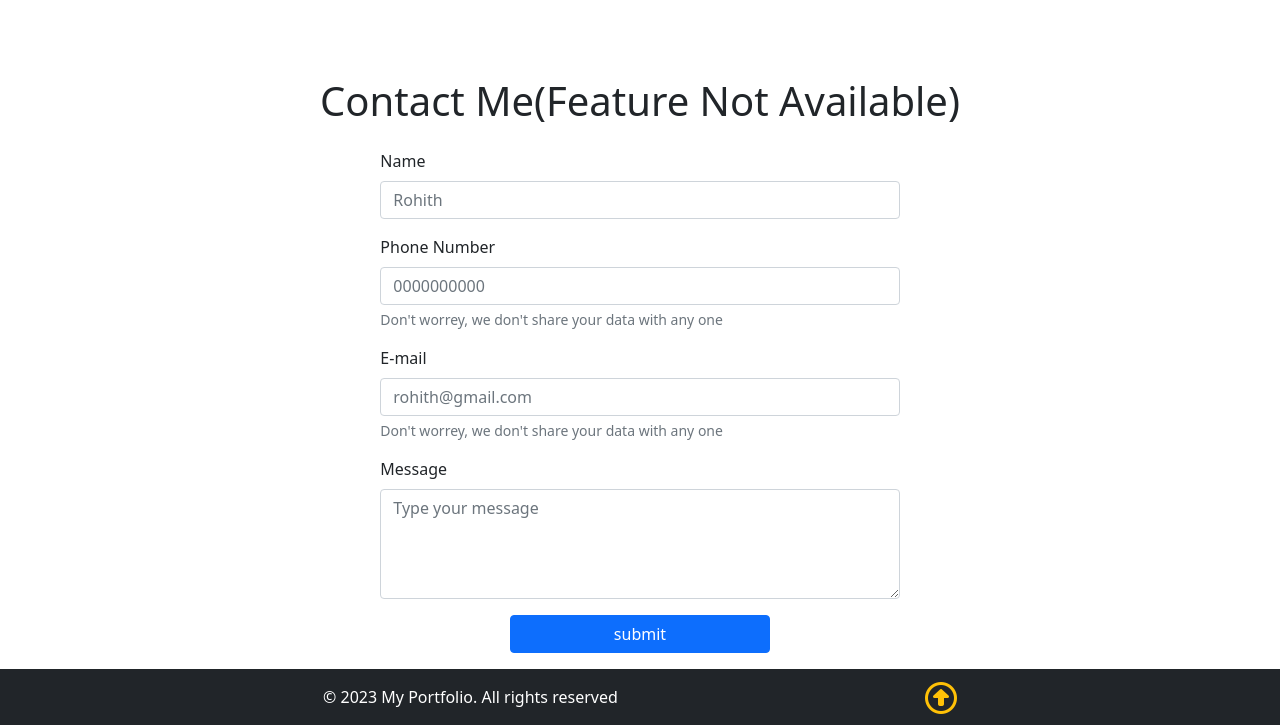
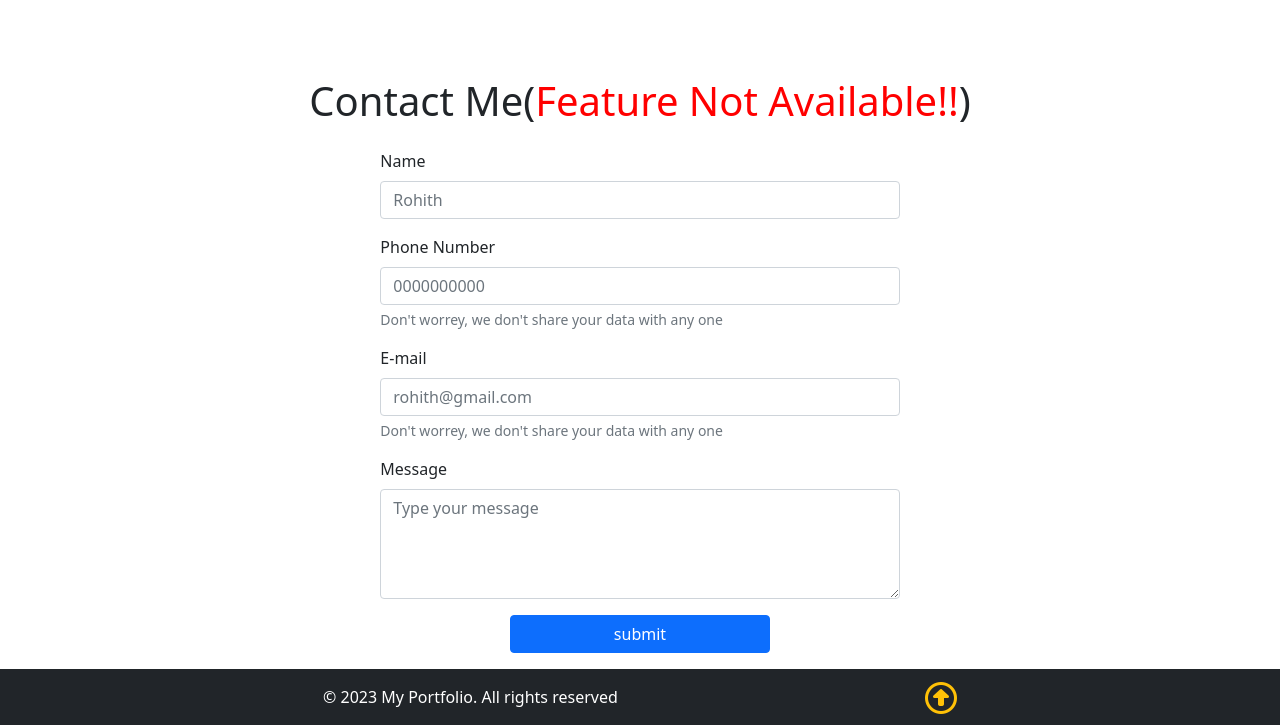
Before and after one commit to rohithvankadaru/Boot-Strap-Portfolio, a website: page index.html in a window 1280 px wide. Shown: the part 3788-4513 px from the top of the page. Drawn offline with nearby package versions, Linux system fonts and the light colour scheme.

Commit message:
lkdfjerkl

```diff
--- a/index.html
+++ b/index.html
@@ -295,7 +295,7 @@
   </section>
 
   <section class="form py-3" id="Contact-Section">
-    <h1 class="text-center">Contact Me(Feature Not Available)</h1>
+    <h1 class="text-center">Contact Me(<span style="color: red;">Feature Not Available!!</span>)</h1>
     <div class="row">
       <div class="col-5 mx-auto">
         <form class="d-flex flex-column justify-content-center" id="contact-form">
```
